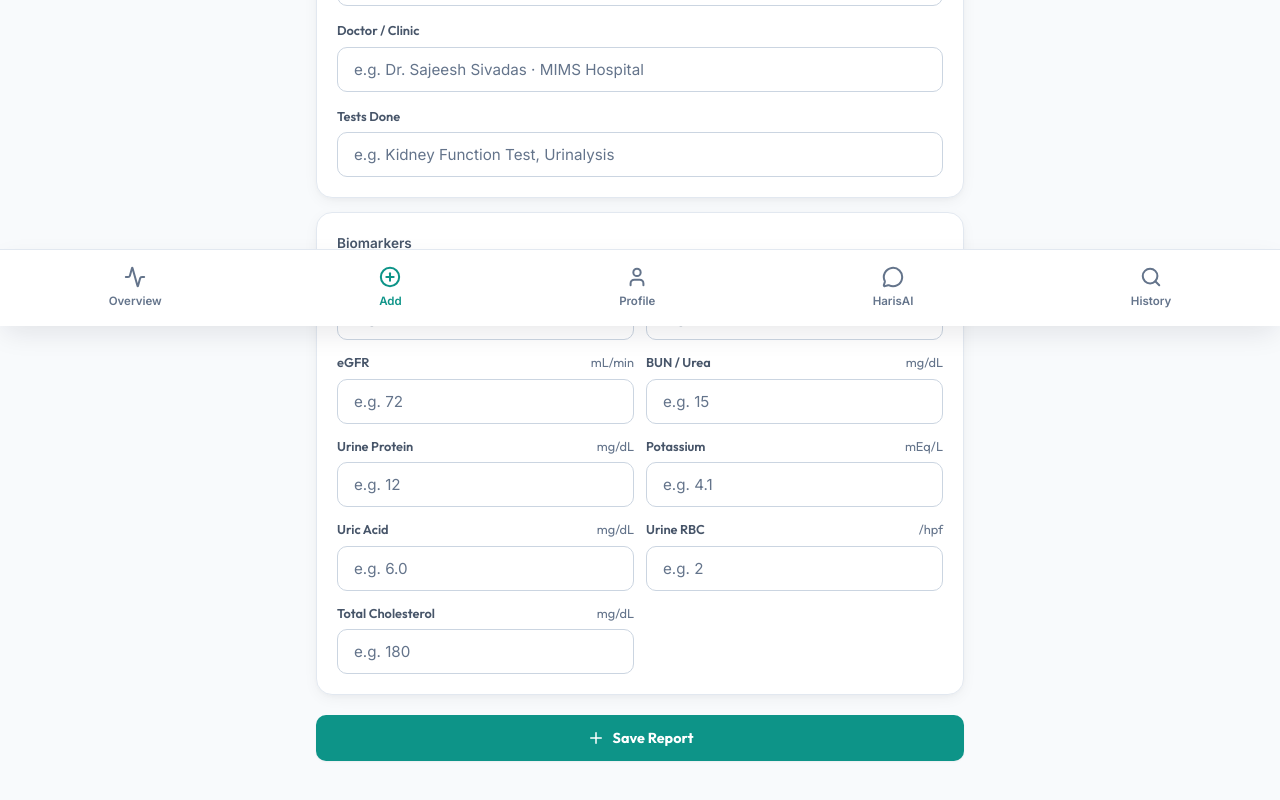
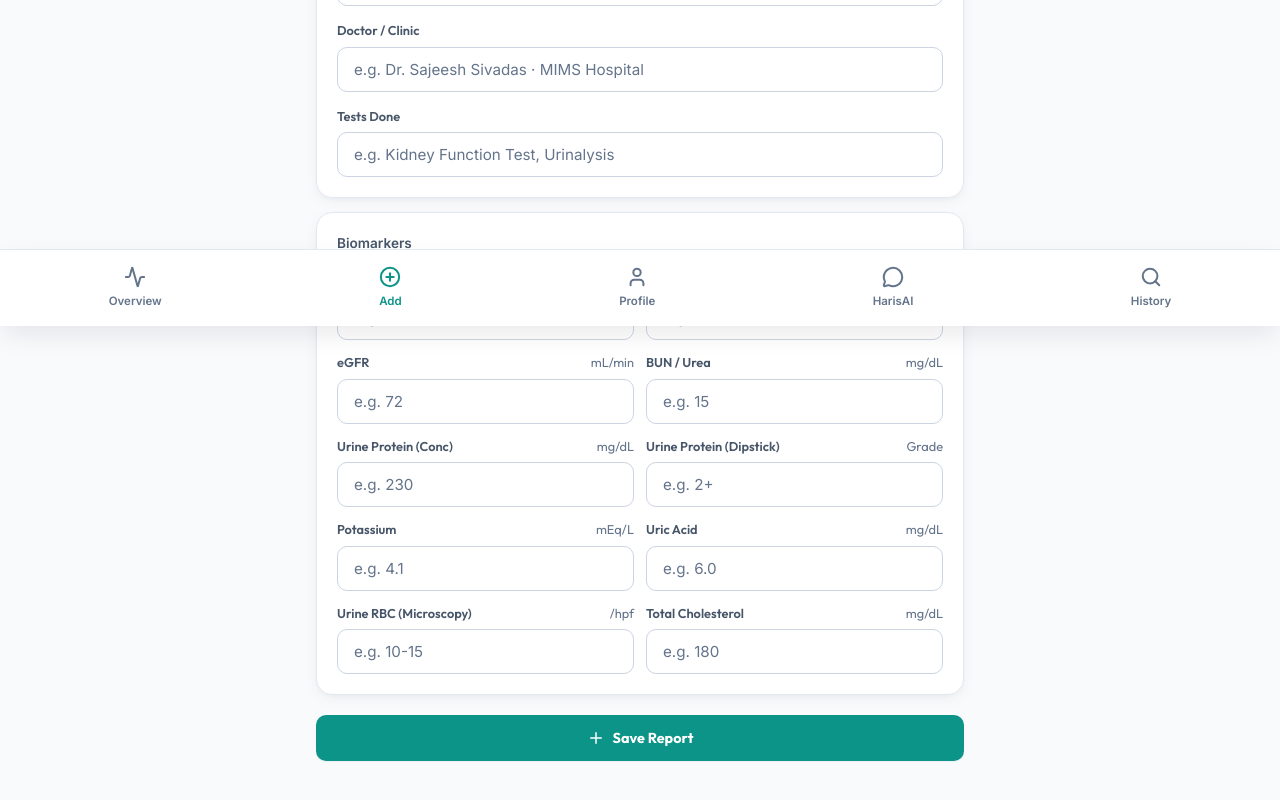
Before and after one commit to haris700/HarisMed-bakend, a React (Vite) app: page /add in a window 1280 px wide. Shown: the part 474-1274 px from the top of the page. Built offline with nearby package versions, Linux system fonts and the light colour scheme; no server answers.

Commit message:
feat(ui): add separate Urine Protein (Dipstick) field and update Urine Protein (Conc) with range and grade support

```diff
--- a/src/pages/AddReport.jsx
+++ b/src/pages/AddReport.jsx
@@ -5,29 +5,31 @@ import { CheckCircle, Plus, UploadCloud, File, Loader2 } from 'lucide-react';
 import { processFileForUpload } from '../utils/fileHelper';
 import ExtractionOverlay from '../components/ExtractionOverlay';
 
-// Reference ranges for the 7 core markers
+// Reference ranges for the core markers
 const RANGES = {
-  pcratio:      { low: 0,    high: 0.3,   unit: 'mg/mg',  label: 'Urine PCR' },
-  creatinine:   { low: 0.6,  high: 1.2,   unit: 'mg/dL',  label: 'Creatinine' },
-  egfr:         { low: 60,   high: 120,   unit: 'mL/min', label: 'eGFR' },
-  bun:          { low: 7,    high: 20,    unit: 'mg/dL',  label: 'BUN / Urea' },
-  urineProtein: { low: 0,    high: 12,    unit: 'mg/dL',  label: 'Urine Protein' },
-  potassium:    { low: 3.5,  high: 5.0,   unit: 'mEq/L',  label: 'Potassium' },
-  uricAcid:     { low: 3.5,  high: 7.2,   unit: 'mg/dL',  label: 'Uric Acid' },
-  urineRbc:     { low: 0,    high: 5,     unit: '/hpf',   label: 'Urine RBC' },
-  cholesterol:  { low: 0,    high: 200,   unit: 'mg/dL',  label: 'Total Cholesterol' },
+  pcratio:              { low: 0,    high: 0.3,   unit: 'mg/mg',  label: 'Urine PCR' },
+  creatinine:           { low: 0.6,  high: 1.2,   unit: 'mg/dL',  label: 'Creatinine' },
+  egfr:                 { low: 60,   high: 120,   unit: 'mL/min', label: 'eGFR' },
+  bun:                  { low: 7,    high: 20,    unit: 'mg/dL',  label: 'BUN / Urea' },
+  urineProtein:         { low: 0,    high: 12,    unit: 'mg/dL',  label: 'Urine Protein (Conc)' },
+  urineDipstickProtein: { low: null, high: null,  unit: 'Grade',  label: 'Urine Protein (Dipstick)' },
+  potassium:            { low: 3.5,  high: 5.0,   unit: 'mEq/L',  label: 'Potassium' },
+  uricAcid:             { low: 3.5,  high: 7.2,   unit: 'mg/dL',  label: 'Uric Acid' },
+  urineRbc:             { low: 0,    high: 5,     unit: '/hpf',   label: 'Urine RBC' },
+  cholesterol:          { low: 0,    high: 200,   unit: 'mg/dL',  label: 'Total Cholesterol' },
 };
 
 const CORE_FIELDS = [
-  { key: 'pcratio',      label: 'Urine PCR (Ratio)',   unit: 'mg/mg',  placeholder: 'e.g. 0.3' },
-  { key: 'creatinine',   label: 'Creatinine (Serum)',  unit: 'mg/dL',  placeholder: 'e.g. 1.1' },
-  { key: 'egfr',         label: 'eGFR',                unit: 'mL/min', placeholder: 'e.g. 72' },
-  { key: 'bun',          label: 'BUN / Urea',          unit: 'mg/dL',  placeholder: 'e.g. 15' },
-  { key: 'urineProtein', label: 'Urine Protein',       unit: 'mg/dL',  placeholder: 'e.g. 12' },
-  { key: 'potassium',    label: 'Potassium',           unit: 'mEq/L',  placeholder: 'e.g. 4.1' },
-  { key: 'uricAcid',     label: 'Uric Acid',           unit: 'mg/dL',  placeholder: 'e.g. 6.0' },
-  { key: 'urineRbc',     label: 'Urine RBC',           unit: '/hpf',   placeholder: 'e.g. 2' },
-  { key: 'cholesterol',  label: 'Total Cholesterol',   unit: 'mg/dL',  placeholder: 'e.g. 180' },
+  { key: 'pcratio',              label: 'Urine PCR (Ratio)',         unit: 'mg/mg',  placeholder: 'e.g. 0.3' },
+  { key: 'creatinine',           label: 'Creatinine (Serum)',        unit: 'mg/dL',  placeholder: 'e.g. 1.1' },
+  { key: 'egfr',                 label: 'eGFR',                      unit: 'mL/min', placeholder: 'e.g. 72' },
+  { key: 'bun',                  label: 'BUN / Urea',                unit: 'mg/dL',  placeholder: 'e.g. 15' },
+  { key: 'urineProtein',         label: 'Urine Protein (Conc)',      unit: 'mg/dL',  placeholder: 'e.g. 230' },
+  { key: 'urineDipstickProtein', label: 'Urine Protein (Dipstick)',  unit: 'Grade',  placeholder: 'e.g. 2+' },
+  { key: 'potassium',            label: 'Potassium',                 unit: 'mEq/L',  placeholder: 'e.g. 4.1' },
+  { key: 'uricAcid',             label: 'Uric Acid',                 unit: 'mg/dL',  placeholder: 'e.g. 6.0' },
+  { key: 'urineRbc',             label: 'Urine RBC (Microscopy)',    unit: '/hpf',   placeholder: 'e.g. 10-15' },
+  { key: 'cholesterol',          label: 'Total Cholesterol',         unit: 'mg/dL',  placeholder: 'e.g. 180' },
 ];
 
 export default function AddReport() {
@@ -75,10 +77,12 @@ export default function AddReport() {
       if (extracted.date) setDate(extracted.date);
       if (extracted.tests) setTests(extracted.tests.join(', '));
 
-      // Load markers into form inputs
+      // Load markers into form inputs (prefer exact detail string e.g. "10-15" or "2+")
       const newMarkers = {};
       CORE_FIELDS.forEach(f => {
-        if (extracted.markers[f.key] !== undefined) {
+        if (extracted.markers_detail?.[f.key]?.value !== undefined) {
+          newMarkers[f.key] = extracted.markers_detail[f.key].value;
+        } else if (extracted.markers?.[f.key] !== undefined) {
           newMarkers[f.key] = extracted.markers[f.key];
         }
       });
@@ -119,23 +123,42 @@ export default function AddReport() {
       CORE_FIELDS.forEach(f => {
         const valStr = markers[f.key];
         if (valStr !== '' && valStr != null) {
-          const val = parseFloat(valStr);
-          if (!isNaN(val)) {
-            markerPayload[f.key] = val;
+          let numericVal = NaN;
+          if (typeof valStr === 'number') {
+            numericVal = valStr;
+          } else if (typeof valStr === 'string') {
+            if (valStr.includes('-')) {
+              const parts = valStr.split('-').map(p => parseFloat(p.trim())).filter(p => !isNaN(p));
+              if (parts.length === 2) numericVal = (parts[0] + parts[1]) / 2;
+              else if (parts.length === 1) numericVal = parts[0];
+            } else if (valStr.includes('+')) {
+              numericVal = parseFloat(valStr);
+            } else {
+              numericVal = parseFloat(valStr);
+            }
+          }
 
-            // Generate detail metadata using reference ranges
-            const range = RANGES[f.key];
-            let flag = 'Normal';
-            if (range.high && val > range.high) flag = 'High';
-            if (range.low && val < range.low) flag = 'Low';
+          if (!isNaN(numericVal)) {
+            markerPayload[f.key] = numericVal;
+          } else {
+            markerPayload[f.key] = valStr;
+          }
 
-            detailPayload[f.key] = {
-              value: val,
-              unit: range.unit,
-              flag: flag,
-              reference_range: `${range.low}-${range.high}`
-            };
+          // Generate detail metadata using reference ranges
+          const range = RANGES[f.key] || {};
+          let flag = 'Normal';
+          if (range.high && numericVal > range.high) flag = 'High';
+          if (range.low && numericVal < range.low) flag = 'Low';
+          if (f.key === 'urineDipstickProtein' && valStr && !['nil', 'negative', '0', '-'].includes(String(valStr).toLowerCase())) {
+            flag = 'High';
           }
+
+          detailPayload[f.key] = {
+            value: valStr,
+            unit: range.unit || '',
+            flag: flag,
+            reference_range: range.high ? `${range.low}-${range.high}` : (f.key === 'urineDipstickProtein' ? 'Negative' : (f.key === 'urineProtein' ? '<12' : ''))
+          };
         }
       });
 
@@ -260,8 +283,7 @@ export default function AddReport() {
                   <span style={{ color:'var(--text-muted)', fontWeight:400 }}>{f.unit}</span>
                 </label>
                 <input
-                  type="number"
-                  step="0.01"
+                  type="text"
                   className="field-input"
                   disabled={scanning || submitting}
                   placeholder={f.placeholder}
--- a/src/pages/Dashboard.jsx
+++ b/src/pages/Dashboard.jsx
@@ -10,16 +10,17 @@ import { Loader2, FileText, ChevronRight, TrendingUp, TrendingDown, Minus, Arrow
 
 // ── Reference ranges for common kidney markers ──────────────────
 const RANGES = {
-  pcratio:      { low: 0,    high: 0.3,   unit: 'mg/mg', label: 'Urine PCR',           hi_warn: 3.5 },
-  creatinine:   { low: 0.6,  high: 1.2,   unit: 'mg/dL', label: 'Creatinine' },
-  egfr:         { low: 60,   high: 120,   unit: 'mL/min',label: 'eGFR' },
-  bun:          { low: 7,    high: 20,    unit: 'mg/dL', label: 'BUN / Urea' },
-  urineProtein: { low: 0,    high: 12,    unit: 'mg/dL', label: 'Urine Protein' },
-  urineCreat:   { low: 30,   high: 125,   unit: 'mg/dL', label: 'Urine Creatinine' },
-  ana:          { low: null, high: null,  unit: '',       label: 'ANA' },
-  chf:          { low: null, high: 100,   unit: 'pg/mL', label: 'BNP (CHF)' },
-  hemoglobin:   { low: 12,   high: 17.5,  unit: 'g/dL',  label: 'Hemoglobin' },
-  potassium:    { low: 3.5,  high: 5.0,   unit: 'mEq/L', label: 'Potassium' },
+  pcratio:              { low: 0,    high: 0.3,   unit: 'mg/mg', label: 'Urine PCR',           hi_warn: 3.5 },
+  creatinine:           { low: 0.6,  high: 1.2,   unit: 'mg/dL', label: 'Creatinine' },
+  egfr:                 { low: 60,   high: 120,   unit: 'mL/min',label: 'eGFR' },
+  bun:                  { low: 7,    high: 20,    unit: 'mg/dL', label: 'BUN / Urea' },
+  urineProtein:         { low: 0,    high: 12,    unit: 'mg/dL', label: 'Urine Protein (Conc)' },
+  urineDipstickProtein: { low: null, high: null,  unit: '',      label: 'Urine Protein (Dipstick)' },
+  urineCreat:           { low: 30,   high: 125,   unit: 'mg/dL', label: 'Urine Creatinine' },
+  ana:                  { low: null, high: null,  unit: '',      label: 'ANA' },
+  chf:                  { low: null, high: 100,   unit: 'pg/mL', label: 'BNP (CHF)' },
+  hemoglobin:           { low: 12,   high: 17.5,  unit: 'g/dL',  label: 'Hemoglobin' },
+  potassium:            { low: 3.5,  high: 5.0,   unit: 'mEq/L', label: 'Potassium' },
   sodium:       { low: 137,  high: 145,   unit: 'mmol/L',label: 'Sodium' },
   uricAcid:     { low: 3.5,  high: 7.2,   unit: 'mg/dL', label: 'Uric Acid' },
   albumin:      { low: 3.5,  high: 5.0,   unit: 'g/dL',  label: 'Albumin' },
--- a/src/pages/History.jsx
+++ b/src/pages/History.jsx
@@ -43,13 +43,16 @@ function Viewer({ report, onClose }) {
 
 // ── Doctor summary view ───────────────────────────────────────────
 const MARKER_META = {
-  pcratio:     { label:'Urine PCR',            unit:'mg/mg'  },
-  creatinine:  { label:'Creatinine',           unit:'mg/dL'  },
-  egfr:        { label:'eGFR',                  unit:'mL/min' },
-  bun:         { label:'BUN / Urea',            unit:'mg/dL'  },
-  urineProtein:{ label:'Urine Protein',         unit:'mg/dL'  },
-  potassium:   { label:'Potassium',             unit:'mEq/L'  },
-  uricAcid:    { label:'Uric Acid',             unit:'mg/dL'  },
+  pcratio:              { label:'Urine PCR',               unit:'mg/mg'  },
+  creatinine:           { label:'Creatinine',              unit:'mg/dL'  },
+  egfr:                 { label:'eGFR',                    unit:'mL/min' },
+  bun:                  { label:'BUN / Urea',              unit:'mg/dL'  },
+  urineProtein:         { label:'Urine Protein (Conc)',    unit:'mg/dL'  },
+  urineDipstickProtein: { label:'Urine Protein (Dipstick)',unit:''       },
+  potassium:            { label:'Potassium',               unit:'mEq/L'  },
+  uricAcid:             { label:'Uric Acid',               unit:'mg/dL'  },
+  urineRbc:             { label:'Urine RBC',               unit:'/hpf'   },
+  cholesterol:          { label:'Total Cholesterol',       unit:'mg/dL'  },
 };
 
 function DoctorView({ report, onClose }) {
@@ -204,7 +207,7 @@ function EditModal({ report, onClose }) {
               <div key={f.key}>
                 <label className="field-label">{f.label}{f.unit && ` (${f.unit})`}</label>
                 <input
-                  type={f.key === 'ana' ? 'text' : 'number'} step="0.01"
+                  type={['ana', 'urineRbc', 'urineDipstickProtein'].includes(f.key) ? 'text' : 'number'} step="0.01"
                   className="field-input" placeholder="—"
                   value={markers[f.key] ?? ''}
                   onChange={e => setM(f.key, e.target.value)}
```
